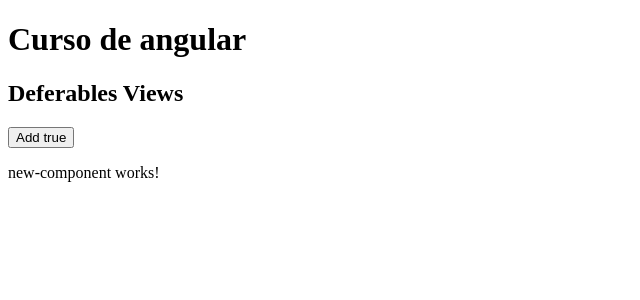
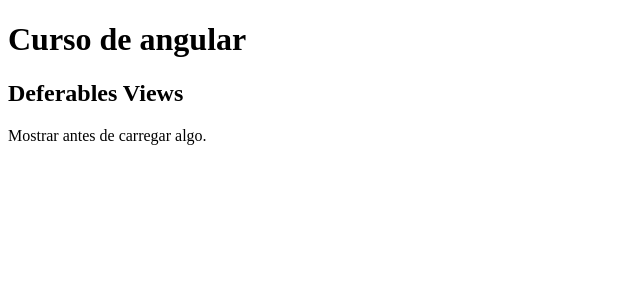
Before and after one commit to HugoFR1/meu-primeiro-projeto-latest-Main-, an Angular app: page / in a window 1280 px wide. Shown: the top 300 px of the page, without its empty margins (0-640 px from the left). Built offline with nearby package versions, Linux system fonts and the light colour scheme.

Commit message:
Alguns ajustes

```diff
--- a/src/app/components/template/template-deferrable-views/template-deferrable-views.component.html
+++ b/src/app/components/template/template-deferrable-views/template-deferrable-views.component.html
@@ -1,10 +1,11 @@
 <h2 #trigger>Deferables Views</h2>
-<button (click)="isTrue = true"> Add true</button>
-@defer(when loadingData$ | async) {
+
+<!-- <button (click)="isTrue = true"> Add true</button> -->
+@defer(on interaction) {
 <app-new-component />
 } @placeholder() {
-  <p #trigger2>Mostrar antes de carregar algo.</p>
-} @loading() {
+  <p>Mostrar antes de carregar algo.</p>
+} @loading(minimum 5s) {
     <p>loading...</p>
 } @error {
   <p>Loading Failed : (</p>
```
Also changed, not shown: 1 other file (tests, documents, lock files or other folders).
